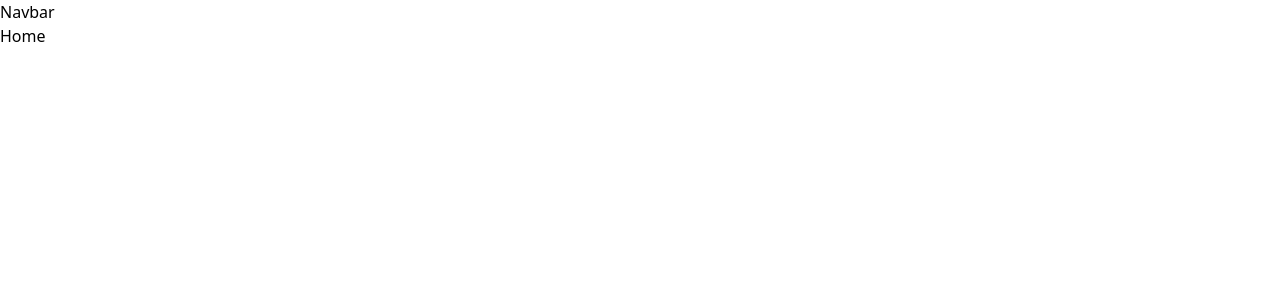
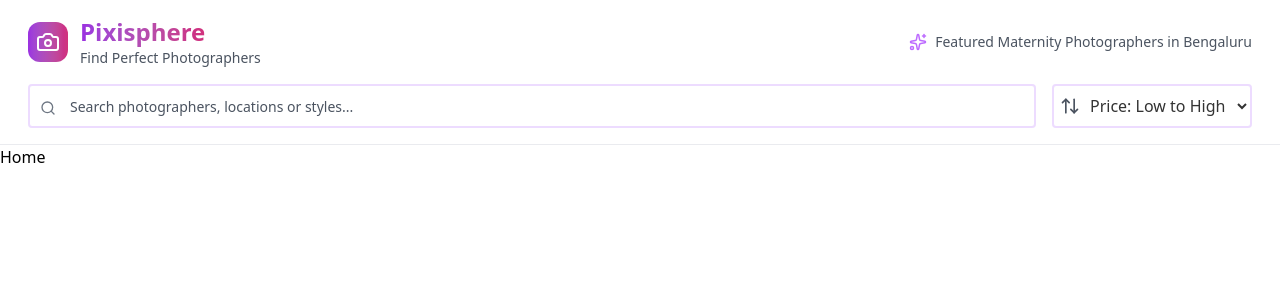
Before and after one commit to CtrlAltWin/Pixisphere, a React (Vite) app: page / in a window 1280 px wide. Shown: the top 300 px of the page. Built offline with nearby package versions, Linux system fonts and the light colour scheme; data requests are answered from the project's data file.

Commit message:
feat: build responsive Navbar with search,  sort functionality; create filter slice for global state

```diff
--- a/src/components/Navbar.jsx
+++ b/src/components/Navbar.jsx
@@ -1,9 +1,66 @@
-import React from 'react'
+import React from "react";
+import { ArrowUpDown, Camera, Filter, Search, Sparkles } from "lucide-react";
+import { setSearchTerm, setSortBy } from "../../utils/filterSlice";
+import { useDispatch, useSelector } from "react-redux";
 
 const Navbar = () => {
+  const dispatch = useDispatch();
+  const searchTerm = useSelector((store) => store.filters.searchTerm);
+  const sortBy = useSelector((store) => store.filters.sortBy);
+  console.log(searchTerm, sortBy);
   return (
-    <div>Navbar</div>
-  )
-}
+    <header className="sticky top-0 bg-white opacity-80 backdrop-blur-sm z-50 px-7 py-2 border-b border-gray-200">
+      <div className="sm:grid grid-cols-2 py-2">
+        <div className="flex items-center gap-3">
+          <div className="inline-flex justify-center items-center p-2 bg-gradient-to-r from-purple-700 to-pink-700 text-white rounded-xl">
+            <Camera />
+          </div>
+          <div className="flex flex-col w-full justify-center">
+            <h1 className="w-fit text-2xl font-bold bg-gradient-to-r from-purple-700 to-pink-700 bg-clip-text text-transparent">
+              Pixisphere
+            </h1>
+            <p className="text-sm text-gray-800">Find Perfect Photographers</p>
+          </div>
+        </div>
+        <div className="hidden sm:inline-flex justify-end gap-2 items-center">
+          <Sparkles className="text-purple-500" size={18} />
+          <p className="text-sm text-gray-800">
+            Featured Maternity Photographers in Bengaluru
+          </p>
+        </div>
+      </div>
+      <div className="relative grid grid-cols-[1fr_75px_1fr] gap-4 sm:grid-cols-[1fr_200px] py-2">
+        <Search className="absolute top-6 left-3 text-gray-600" size={16} />
+        <input
+          type="text"
+          name="search"
+          className="border-2 border-purple-200 rounded w-full outline-offset-4 py-2 pl-10 pr-4 placeholder:text-gray-800 placeholder:text-sm"
+          placeholder="Search photographers, locations or styles..."
+          onChange={(e) => dispatch(setSearchTerm(e.target.value))}
+        />
+        <div className="sm:hidden inline-flex justify-center border-2 border-purple-200 text-gray-800 rounded w-full outline-offset-4 py-2">
+          <Filter width={18} />
+        </div>
+        <div className="relative">
+          <ArrowUpDown
+            size={20}
+            className="absolute top-3 left-2 text-gray-800"
+          />
+          <select
+            onChange={(e) => dispatch(setSortBy(e.target.value))}
+            className="border-2 border-purple-200 rounded w-full outline-offset-4 py-2 pl-8"
+          >
+            <option value="price-asc">Price: Low to High</option>
+            <option value="price-desc">Price: High to Low</option>
+            <option value="rating-desc">Rating: High to Low</option>
+            <option value="rating-asc">Rating: Low to High</option>
+            <option value="name-asc">Name: A to Z</option>
+            <option value="name-desc">Name: Z to A</option>
+          </select>
+        </div>
+      </div>
+    </header>
+  );
+};
 
-export default Navbar
+export default Navbar;
--- /dev/null
+++ b/utils/filterSlice.js
@@ -0,0 +1,53 @@
+import { createSlice } from "@reduxjs/toolkit";
+
+const initialState = {
+  searchTerm: "",
+  priceRange: [0, 20000],
+  minRating: 0,
+  selectedStyles: [],
+  selectedTags: [],
+  selectedCity: "",
+  sortBy: "rating-desc",
+};
+
+const filterSlice = createSlice({
+  name: "filters",
+  initialState,
+  reducers: {
+    setSearchTerm: (state, action) => {
+      state.searchTerm = action.payload;
+    },
+    setPriceRange: (state, action) => {
+      state.priceRange = action.payload;
+    },
+    setMinRating: (state, action) => {
+      state.minRating = action.payload;
+    },
+    setSelectedStyles: (state, action) => {
+      state.selectedStyles = action.payload;
+    },
+    setSelectedTags: (state, action) => {
+      state.selectedTags = action.payload;
+    },
+    setSelectedCity: (state, action) => {
+      state.selectedCity = action.payload;
+    },
+    setSortBy: (state, action) => {
+      state.sortBy = action.payload;
+    },
+    resetFilters: () => initialState,
+  },
+});
+
+export const {
+  setSearchTerm,
+  setPriceRange,
+  setMinRating,
+  setSelectedStyles,
+  setSelectedTags,
+  setSelectedCity,
+  setSortBy,
+  resetFilters,
+} = filterSlice.actions;
+
+export default filterSlice.reducer;
--- a/utils/reduxStore.js
+++ b/utils/reduxStore.js
@@ -1,10 +1,11 @@
 import { configureStore } from "@reduxjs/toolkit";
 import photographersReducer from "./photographerSlice";
 import profileReducer from "./profileSlice";
-
+import filtersReducer from "./filterSlice";
 export const store = configureStore({
   reducer: {
     photographers: photographersReducer,
     profile: profileReducer,
+    filters: filtersReducer,
   },
 });
```
